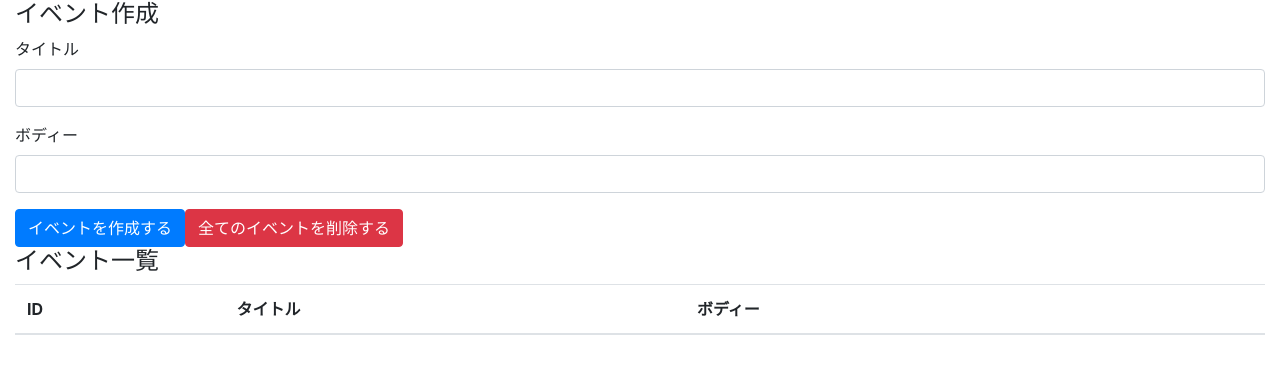
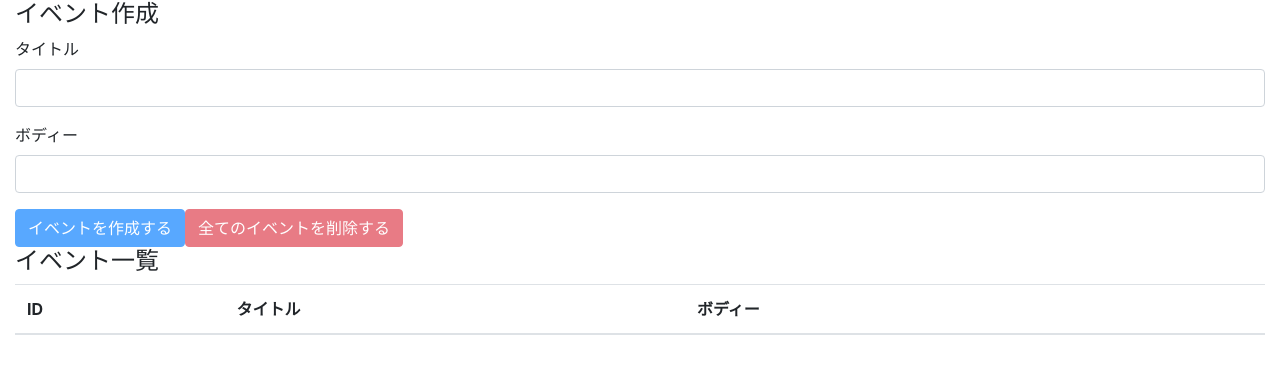
Before and after one commit to KuraStyles/react-hooks-101, a React (Create React App) app: page / in a window 1280 px wide. Shown: the top 374 px of the page. Built offline with nearby package versions, Linux system fonts and the light colour scheme.

Commit message:
implement all events deletion feature

```diff
--- a/src/components/App.js
+++ b/src/components/App.js
@@ -18,6 +18,14 @@ const App = () => {
 		setTitle("");
 		setBody("");
 	};
+	const deleteAllEvents = (e) => {
+		e.preventDefault();
+		const result = window.confirm(
+			"全てのイベントを本当に削除しても良いですか？"
+		);
+		if (result) dispatch({ type: "DELETE_ALL_EVENTS" });
+	};
+	const unCreatable = title === "" || body === "";
 
 	return (
 		<div className="container-fluid">
@@ -41,10 +49,20 @@ const App = () => {
 						onChange={(e) => setBody(e.target.value)}
 					></input>
 				</div>
-				<button className="btn btn-primary" onClick={addEvent}>
+				<button
+					className="btn btn-primary"
+					onClick={addEvent}
+					disabled={unCreatable}
+				>
 					イベントを作成する
 				</button>
-				<button className="btn btn-danger">全てのイベントを削除する</button>
+				<button
+					className="btn btn-danger"
+					onClick={deleteAllEvents}
+					disabled={state.length === 0}
+				>
+					全てのイベントを削除する
+				</button>
 			</form>
 			<h4>イベント一覧</h4>
 			<table className="table table-hover">
--- a/src/components/Event.js
+++ b/src/components/Event.js
@@ -2,7 +2,10 @@ import React from "react";
 const Event = ({ event, dispatch }) => {
 	const id = event.id;
 	const handleClickDeleteButton = () => {
-		dispatch({ type: "DELETE_EVENT", id });
+		const result = window.confirm(
+			`イベント(id=${id})を本当に削除しても良いですか？`
+		);
+		if (result) dispatch({ type: "DELETE_EVENT", id });
 	};
 	return (
 		<tr>
--- a/src/reducers/index.js
+++ b/src/reducers/index.js
@@ -10,7 +10,7 @@ const events = (state = [], action) => {
 			return [...state, { id, ...event }];
 		case "DELETE_EVENT":
 			return state.filter((event) => event.id !== action.id);
-		case "DELETE_ALL_EVENT":
+		case "DELETE_ALL_EVENTS":
 			return [];
 		default:
 			return state;
```
